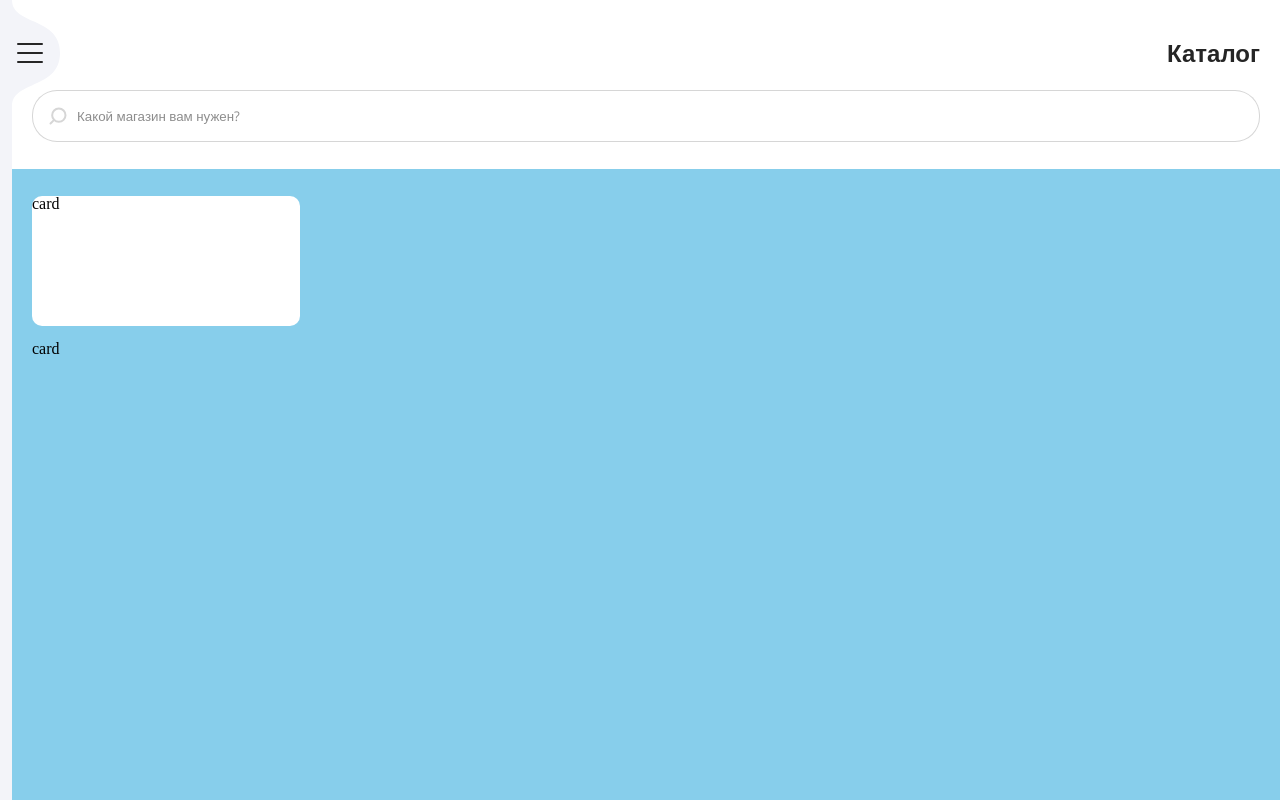
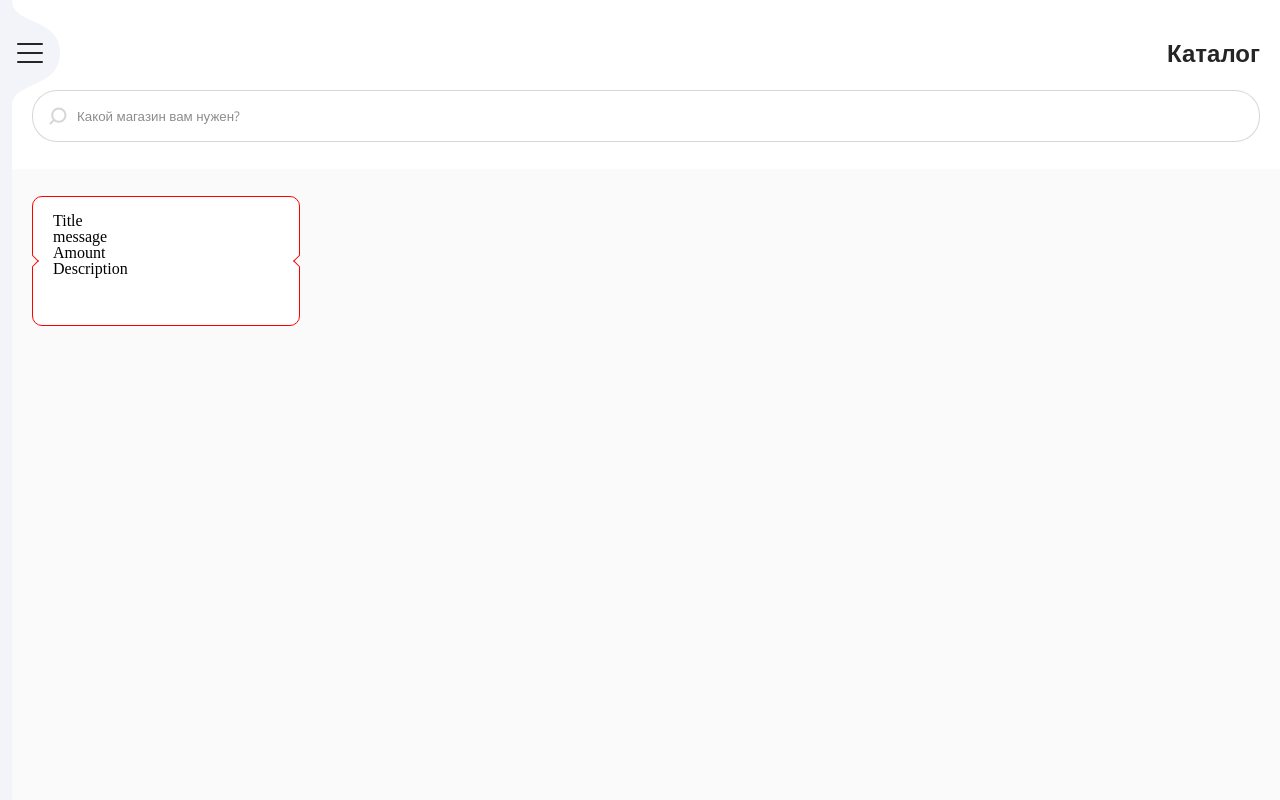
Before and after one commit to madjack99/Fully-responsive-web-store, a React (Create React App) app: page / in a window 1280 px wide. Built offline with nearby package versions, Linux system fonts and the light colour scheme.

Commit message:
feat: add markup for discount card

```diff
--- a/src/components/discountCard/DiscountCard.js
+++ b/src/components/discountCard/DiscountCard.js
@@ -5,8 +5,14 @@ import './style.css';
 const DiscountCard = () => {
   return (
     <>
-      <div className='DiscountCard'>card</div>
-      <div>card</div>
+      <div className='DiscountCard'>
+        <div className='DiscountCard-before' />
+        <h2 className='DiscountCard-title'>Title</h2>
+        <p className='DiscountCard-message'>message</p>
+        <p className='DiscountCart-amount'>Amount</p>
+        <p className='DiscountCart-description'>Description</p>
+        <div className='DiscountCard-after' />
+      </div>
     </>
   );
 };
--- a/src/components/discountCard/style.css
+++ b/src/components/discountCard/style.css
@@ -1,6 +1,34 @@
 .DiscountCard {
+  position: relative;
+  box-sizing: border-box;
   width: 268px;
   height: 130px;
+  padding: 16px 20px;
   background: var(--header-color);
   border-radius: 10px;
+  border: 1px solid red;
 }
+
+.DiscountCard-before {
+  position: absolute;
+  width: 9px;
+  height: 9px;
+  top: 50%;
+  left: -5px;
+  transform: translateY(-50%) rotate(45deg);
+  background: #fafafa;
+  border-top: 1px solid red;
+  border-right: 1px solid red;
+}
+
+.DiscountCard-after {
+  position: absolute;
+  width: 9px;
+  height: 9px;
+  top: 50%;
+  right: -5px;
+  transform: translateY(-50%) rotate(45deg);
+  background: #fafafa;
+  border-bottom: 1px solid red;
+  border-left: 1px solid red;
+}
--- a/src/globalStyle.css
+++ b/src/globalStyle.css
@@ -9,6 +9,6 @@ html {
   --open-sans-font: 'Open Sans', sans-serif;
   --placeholder-color: rgba(0, 0, 0, 0.45);
 
-  /* background-color: #fafafa; */
-  background-color: skyblue;
+  background-color: #fafafa;
+  /* background-color: skyblue; */
 }
```
